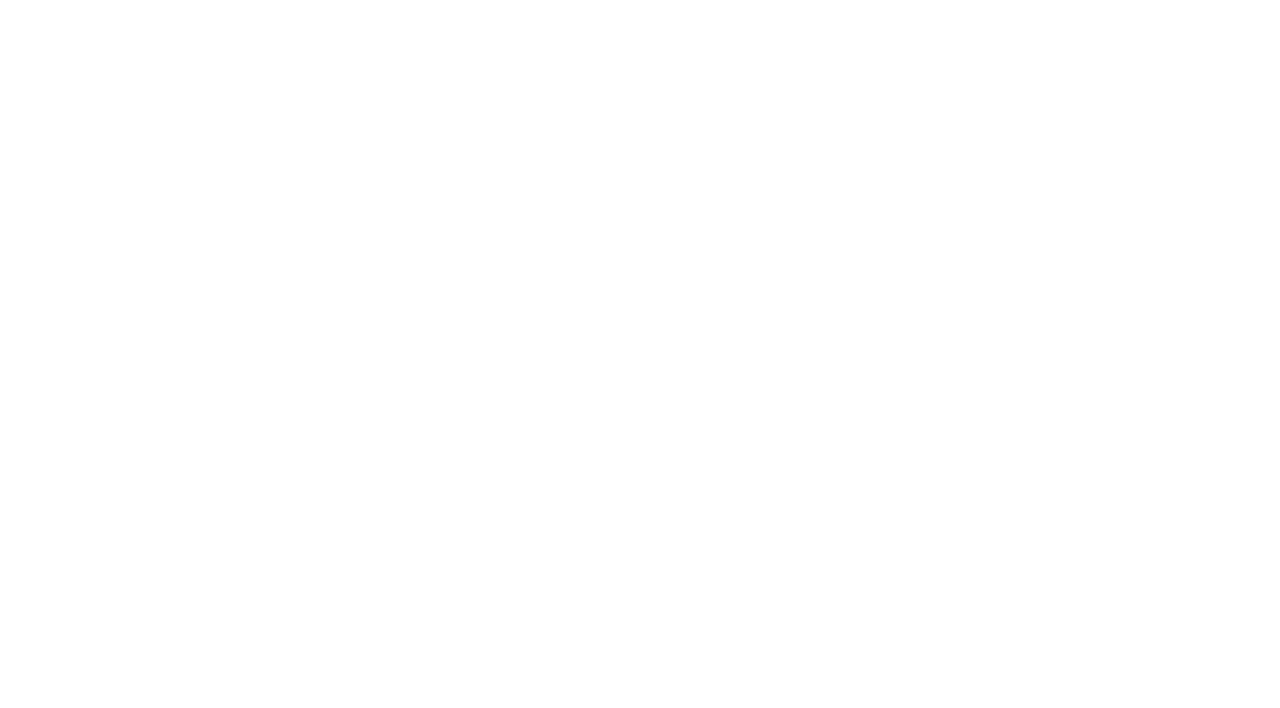
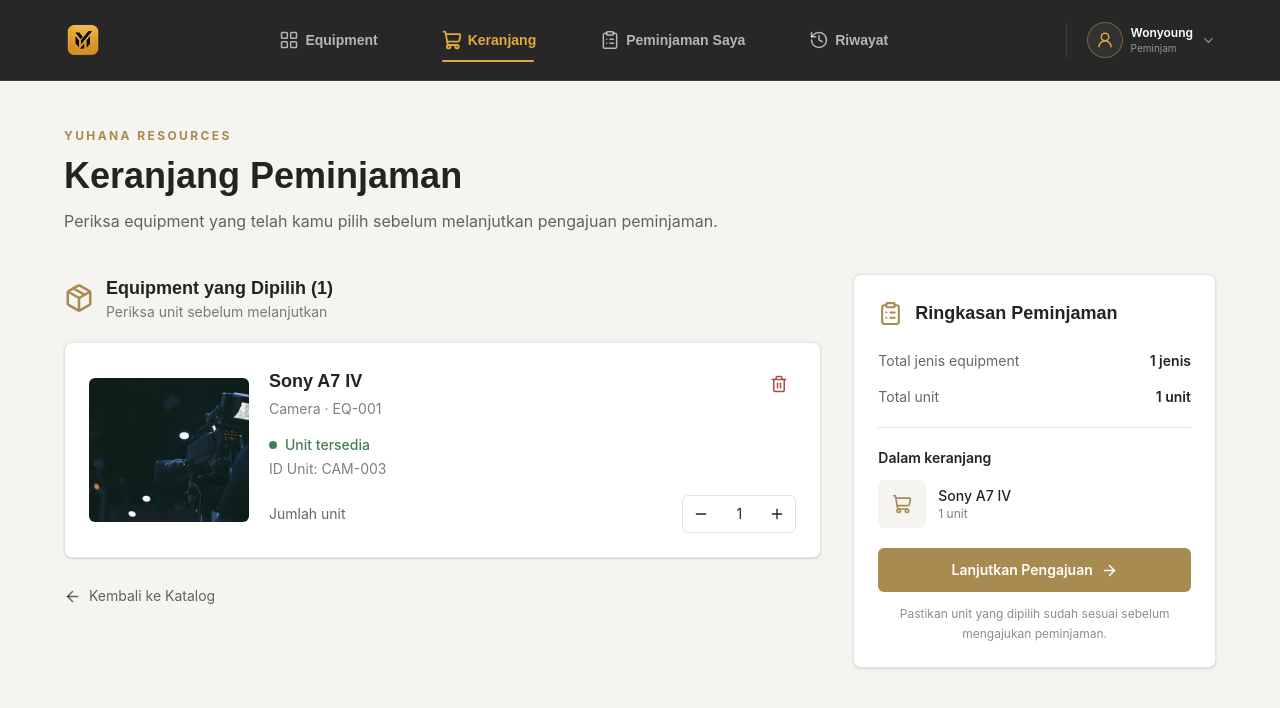
Before and after one commit to ekakurniaiioo/YUHANA---Sistem-Inventori, a React (Vite) app: page /peminjam/cart in a window 1280 px wide. Before the commit this address had no page. Shown: the top 708 px of the page. Built offline with nearby package versions, Linux system fonts and the light colour scheme.

Commit message:
feat(peminjam): add borrowing cart page UI

```diff
--- a/src/App.jsx
+++ b/src/App.jsx
@@ -11,6 +11,7 @@ import { PetugasEquipment } from "./assets/pages/petugas/PetugasEquipment";
 import { PetugasEquipmentDetail } from "./assets/pages/petugas/PetugasEquipmentDetail";
 import { PetugasBorrowings } from "./assets/pages/petugas/PetugasBorrowings";
 import { PeminjamEquipment } from "./assets/pages/peminjam/PeminjamEquipment";
+import { PeminjamCart } from "./assets/pages/peminjam/PeminjamCart";
 
 function App() {
   return (
@@ -34,6 +35,7 @@ function App() {
         />
         <Route path="/petugas/borrowings" element={<PetugasBorrowings />} />
         <Route path="/peminjam" element={<PeminjamEquipment />} />
+        <Route path="/peminjam/cart" element={<PeminjamCart />} />
       </Routes>
     </>
   );
--- a/src/assets/components/navbar/NavbarPeminjam.jsx
+++ b/src/assets/components/navbar/NavbarPeminjam.jsx
@@ -44,7 +44,7 @@ export function NavbarPeminjam() {
           className="shrink-0"
         >
           <img
-            src="./YUHANA-Logo.png"
+            src="/YUHANA-Logo.png"
             alt="YUHANA"
             width={38}
             height={38}
@@ -57,6 +57,7 @@ export function NavbarPeminjam() {
             <li key={to}>
               <NavLink
                 to={to}
+                end
                 className={({ isActive }) =>
                   `group relative flex min-w-16 items-center gap-1.5 py-2 text-sm font-poppins font-semibold transition-colors duration-200 ${
                     isActive
--- /dev/null
+++ b/src/assets/pages/peminjam/PeminjamCart.jsx
@@ -0,0 +1,193 @@
+import {
+  Package,
+  Minus,
+  Plus,
+  Trash2,
+  ArrowRight,
+  ShoppingCart,
+  ClipboardList,
+} from "lucide-react";
+import { NavbarPeminjam } from "../../components/navbar/NavbarPeminjam";
+
+export function PeminjamCart() {
+  return (
+    <main className="min-h-screen bg-[#F5F4F0]">
+      <NavbarPeminjam />
+
+      <header className="flex flex-col gap-3 px-8 pt-32 lg:px-16">
+        <p className="font-inter text-xs font-bold tracking-[0.2em] text-[#A88B50]">
+          YUHANA RESOURCES
+        </p>
+
+        <h1 className="font-poppins text-3xl font-bold text-[#24231F] lg:text-4xl">
+          Keranjang Peminjaman
+        </h1>
+
+        <p className="max-w-2xl font-inter text-sm leading-relaxed text-black/60 lg:text-base">
+          Periksa equipment yang telah kamu pilih sebelum melanjutkan pengajuan
+          peminjaman.
+        </p>
+      </header>
+
+      <section className="mx-auto grid max-w-[1600px] grid-cols-1 gap-8 px-8 py-10 lg:grid-cols-3 lg:px-16">
+        <div className="flex flex-col gap-5 lg:col-span-2">
+          <div className="flex items-center gap-3">
+            <Package size={30} className="text-[#A88B50]" />
+
+            <div>
+              <h2 className="font-poppins text-lg font-semibold text-[#24231F]">
+                Equipment yang Dipilih (1)
+              </h2>
+              <p className="font-inter text-sm text-black/50">
+                Periksa unit sebelum melanjutkan
+              </p>
+            </div>
+          </div>
+
+          <article className="rounded-lg border border-[#E7E4DC] bg-white p-4 shadow-sm sm:p-6">
+            <div className="flex flex-col gap-5 sm:flex-row sm:items-center">
+              <div className="h-44 w-full shrink-0 overflow-hidden rounded-md bg-[#F5F4F0] sm:h-36 sm:w-40">
+                <img
+                  src="/HeroPeminjam1.jpg"
+                  alt="Sony A7 IV"
+                  className="h-full w-full object-cover"
+                />
+              </div>
+
+              <div className="flex min-w-0 flex-1 flex-col gap-4">
+                <div className="flex flex-wrap items-start justify-between gap-3">
+                  <div className="flex flex-col gap-1">
+                    <h3 className="font-poppins text-lg font-semibold text-[#24231F]">
+                      Sony A7 IV
+                    </h3>
+
+                    <p className="font-inter text-sm text-black/50">
+                      Camera · EQ-001
+                    </p>
+                  </div>
+
+                  <button
+                    type="button"
+                    aria-label="Hapus Sony A7 IV dari keranjang"
+                    className="rounded-md p-2 text-[#A64D42] transition-colors hover:bg-red-50"
+                  >
+                    <Trash2 size={18} />
+                  </button>
+                </div>
+
+                <div className="flex flex-col gap-1">
+                  <p className="flex items-center gap-2 font-inter text-sm font-medium text-[#477C58]">
+                    <span className="size-2 rounded-full bg-[#477C58]" />
+                    Unit tersedia
+                  </p>
+
+                  <p className="font-inter text-sm text-black/50">
+                    ID Unit: CAM-003
+                  </p>
+                </div>
+
+                <div className="flex flex-wrap items-center justify-between gap-3">
+                  <p className="font-inter text-sm text-black/60">
+                    Jumlah unit
+                  </p>
+
+                  <div className="flex items-center overflow-hidden rounded-md border border-[#E7E4DC]">
+                    <button
+                      type="button"
+                      aria-label="Kurangi jumlah unit"
+                      className="p-2.5 text-[#24231F] transition-colors hover:bg-[#F5F4F0]"
+                    >
+                      <Minus size={16} />
+                    </button>
+
+                    <span className="min-w-10 text-center font-inter text-sm text-[#24231F]">
+                      1
+                    </span>
+
+                    <button
+                      type="button"
+                      aria-label="Tambah jumlah unit"
+                      className="p-2.5 text-[#24231F] transition-colors hover:bg-[#F5F4F0]"
+                    >
+                      <Plus size={16} />
+                    </button>
+                  </div>
+                </div>
+              </div>
+            </div>
+          </article>
+
+          <a
+            href="/peminjam"
+            className="mt-2 inline-flex w-fit items-center gap-2 font-inter text-sm text-black/60 transition-colors hover:text-[#A88B50]"
+          >
+            <ArrowRight size={17} className="rotate-180" />
+            Kembali ke Katalog
+          </a>
+        </div>
+
+        <aside className="h-fit rounded-lg border border-[#E7E4DC] bg-white p-5 shadow-sm lg:p-6">
+          <div className="mb-6 flex items-center gap-3">
+            <ClipboardList size={25} className="text-[#A88B50]" />
+
+            <h2 className="font-poppins text-lg font-semibold text-[#24231F]">
+              Ringkasan Peminjaman
+            </h2>
+          </div>
+
+          <div className="flex flex-col gap-4 border-b border-[#E7E4DC] pb-5">
+            <div className="flex items-center justify-between gap-3">
+              <span className="font-inter text-sm text-black/60">
+                Total jenis equipment
+              </span>
+              <span className="font-inter text-sm font-semibold text-[#24231F]">
+                1 jenis
+              </span>
+            </div>
+
+            <div className="flex items-center justify-between gap-3">
+              <span className="font-inter text-sm text-black/60">
+                Total unit
+              </span>
+              <span className="font-inter text-sm font-semibold text-[#24231F]">
+                1 unit
+              </span>
+            </div>
+          </div>
+
+          <div className="my-5 flex flex-col gap-3">
+            <h3 className="font-inter text-sm font-semibold text-[#24231F]">
+              Dalam keranjang
+            </h3>
+
+            <div className="flex items-center gap-3">
+              <div className="flex size-12 shrink-0 items-center justify-center rounded-md bg-[#F5F4F0]">
+                <ShoppingCart size={20} className="text-[#A88B50]" />
+              </div>
+
+              <div className="min-w-0 flex-1">
+                <p className="truncate font-inter text-sm font-medium text-[#24231F]">
+                  Sony A7 IV
+                </p>
+                <p className="font-inter text-xs text-black/50">1 unit</p>
+              </div>
+            </div>
+          </div>
+
+          <button
+            type="button"
+            className="flex w-full items-center justify-center gap-2 rounded-md bg-[#A88B50] px-4 py-3 font-inter text-sm font-semibold text-white transition-colors hover:bg-[#927644]"
+          >
+            Lanjutkan Pengajuan
+            <ArrowRight size={17} />
+          </button>
+
+          <p className="mt-3 text-center font-inter text-xs leading-relaxed text-black/45">
+            Pastikan unit yang dipilih sudah sesuai sebelum mengajukan
+            peminjaman.
+          </p>
+        </aside>
+      </section>
+    </main>
+  );
+}
--- a/src/assets/pages/peminjam/PeminjamEquipment.jsx
+++ b/src/assets/pages/peminjam/PeminjamEquipment.jsx
@@ -6,10 +6,10 @@ import {
   CircleCheck,
   Package,
 } from "lucide-react";
-
 import { NavbarPeminjam } from "../../components/navbar/NavbarPeminjam";
 import HeroPeminjaman from "../../components/hero/HeroPeminjaman";
 
+export function PeminjamEquipment() {
   const categories = [
     { name: "Semua Kategori", count: 8 },
     { name: "Camera", count: 1 },
@@ -22,7 +22,6 @@ const categories = [
     { name: "Drone", count: 1 },
   ];
 
-export function PeminjamEquipment() {
   return (
     <main className="min-h-screen bg-[#F5F4F0]">
       <NavbarPeminjam />
```
Lines whose indentation alone changed are shown as unchanged.
